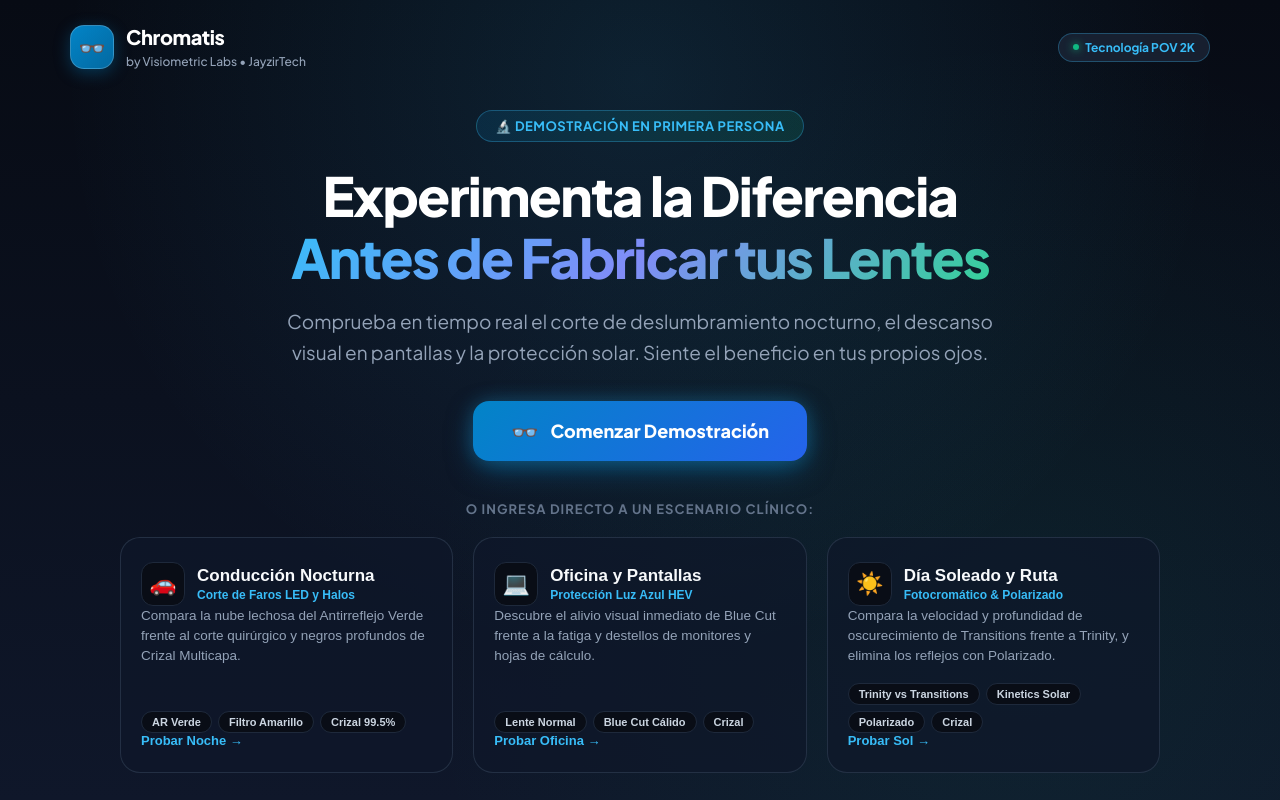
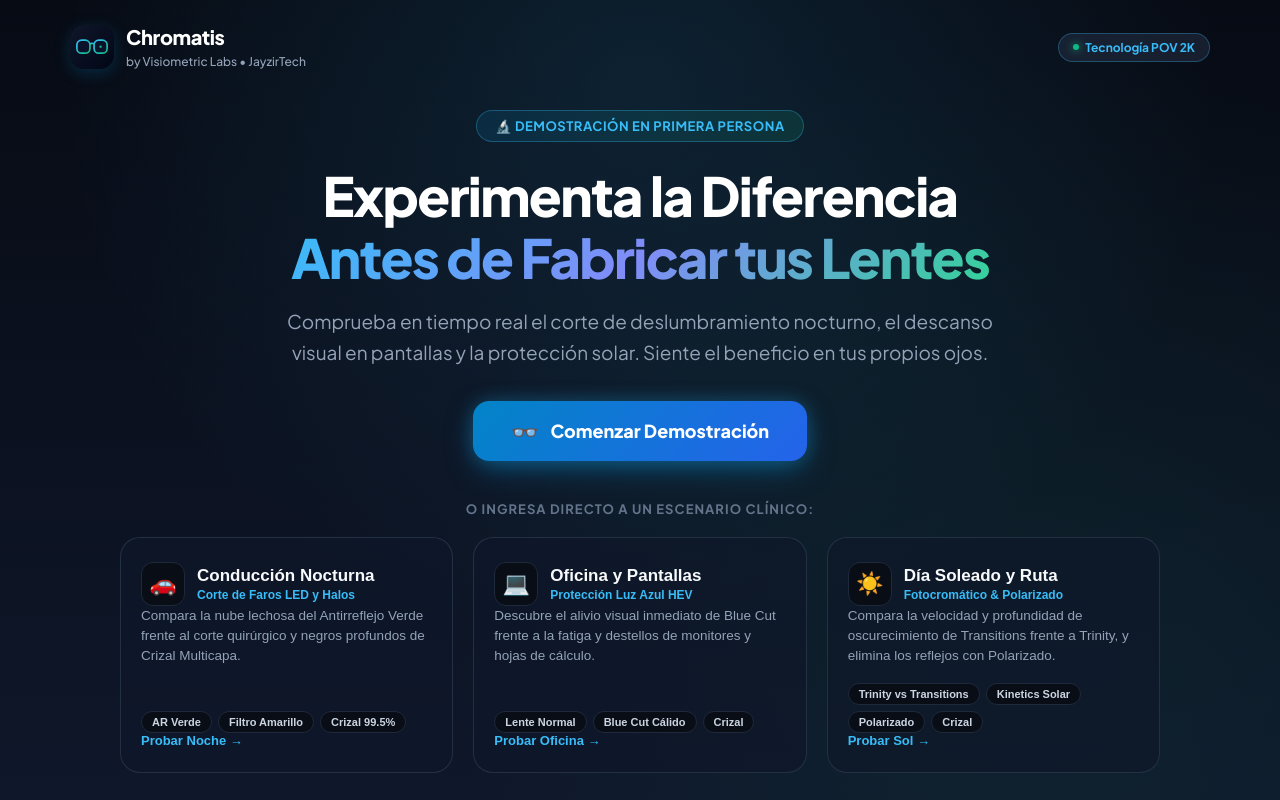
Before and after one commit to visiometric-labs/filters-simulator, a website built with Vite: page index.html in a window 1280 px wide. Built offline with nearby package versions, Linux system fonts and the light colour scheme.

Commit message:
feat(branding): use official animated glasses favicon in headers and preloader

```diff
--- a/index.html
+++ b/index.html
@@ -63,7 +63,7 @@
   <!-- Preloader Clínico Suave -->
   <div id="clinic-preloader" class="clinic-preloader">
     <div class="preloader-icon-pulse">
-      <img src="./branding/favicon-opt1.svg" alt="Visiometric Logo">
+      <img src="./branding/favicon-animated.svg" alt="Chromatis Logo">
     </div>
     <div class="preloader-text">Iniciando Óptica 2K</div>
     <div class="preloader-subtext">Calibrando simulación en primera persona...</div>
@@ -74,7 +74,9 @@
     <!-- Header de Portada -->
     <header class="landing-header">
       <div class="landing-brand">
-        <div class="landing-brand-icon">👓</div>
+        <div class="landing-brand-icon">
+          <img src="./branding/favicon-animated.svg" alt="Chromatis Icon">
+        </div>
         <div class="landing-brand-text">
           <h2>Chromatis</h2>
           <span>by Visiometric Labs • JayzirTech</span>
@@ -211,7 +213,7 @@
     <header class="clinic-header">
       <div class="brand-section" id="btn-brand-home" title="Volver a la portada de inicio" style="cursor: pointer;">
         <div class="brand-icon-wrapper">
-          <span>👓</span>
+          <img src="./branding/favicon-animated.svg" alt="Chromatis Icon">
         </div>
         <div class="brand-texts">
           <h1>
--- a/src/styles/landing.css
+++ b/src/styles/landing.css
@@ -51,13 +51,19 @@
   width: 44px;
   height: 44px;
   border-radius: 14px;
-  background: linear-gradient(135deg, #0284C7, #0369A1);
+  background: transparent;
   display: flex;
   align-items: center;
   justify-content: center;
-  font-size: 22px;
-  box-shadow: 0 4px 16px rgba(2, 132, 199, 0.35);
-  border: 1px solid rgba(255, 255, 255, 0.2);
+  box-shadow: 0 4px 16px rgba(2, 132, 199, 0.25);
+  overflow: hidden;
+}
+
+.landing-brand-icon img {
+  width: 100%;
+  height: 100%;
+  border-radius: 14px;
+  display: block;
 }
 
 .landing-brand-text h2 {
--- a/src/styles/layout.css
+++ b/src/styles/layout.css
@@ -78,14 +78,19 @@ html, body {
   width: 40px;
   height: 40px;
   border-radius: var(--radius-md);
-  background: linear-gradient(135deg, #0284C7, #0369A1);
+  background: transparent;
   display: flex;
   align-items: center;
   justify-content: center;
-  color: #FFFFFF;
-  font-size: 20px;
-  box-shadow: 0 4px 16px rgba(2, 132, 199, 0.35);
-  border: 1px solid rgba(255, 255, 255, 0.2);
+  box-shadow: 0 4px 16px rgba(2, 132, 199, 0.25);
+  overflow: hidden;
+}
+
+.brand-icon-wrapper img {
+  width: 100%;
+  height: 100%;
+  border-radius: var(--radius-md);
+  display: block;
 }
 
 .brand-texts h1 {
```
